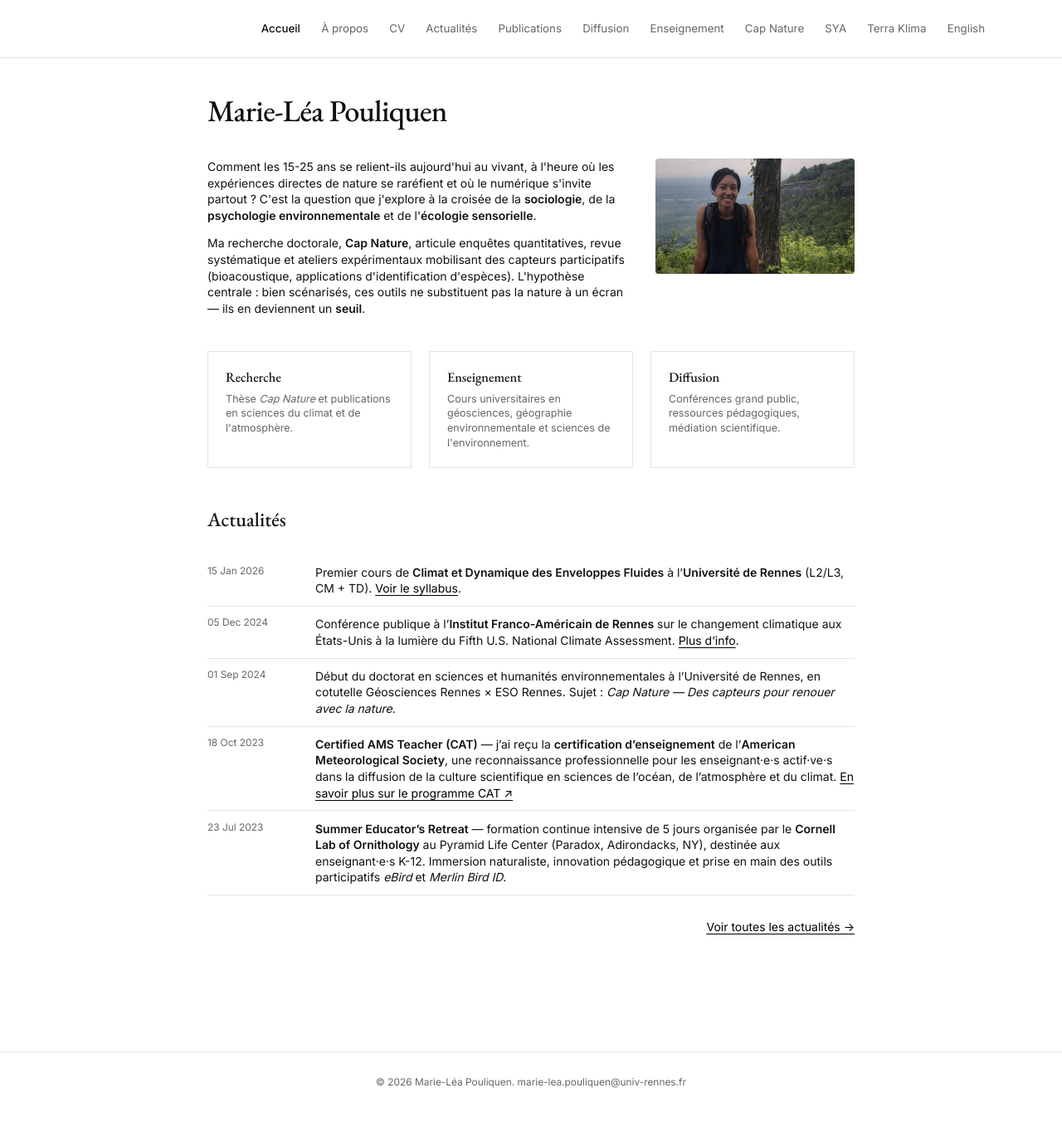
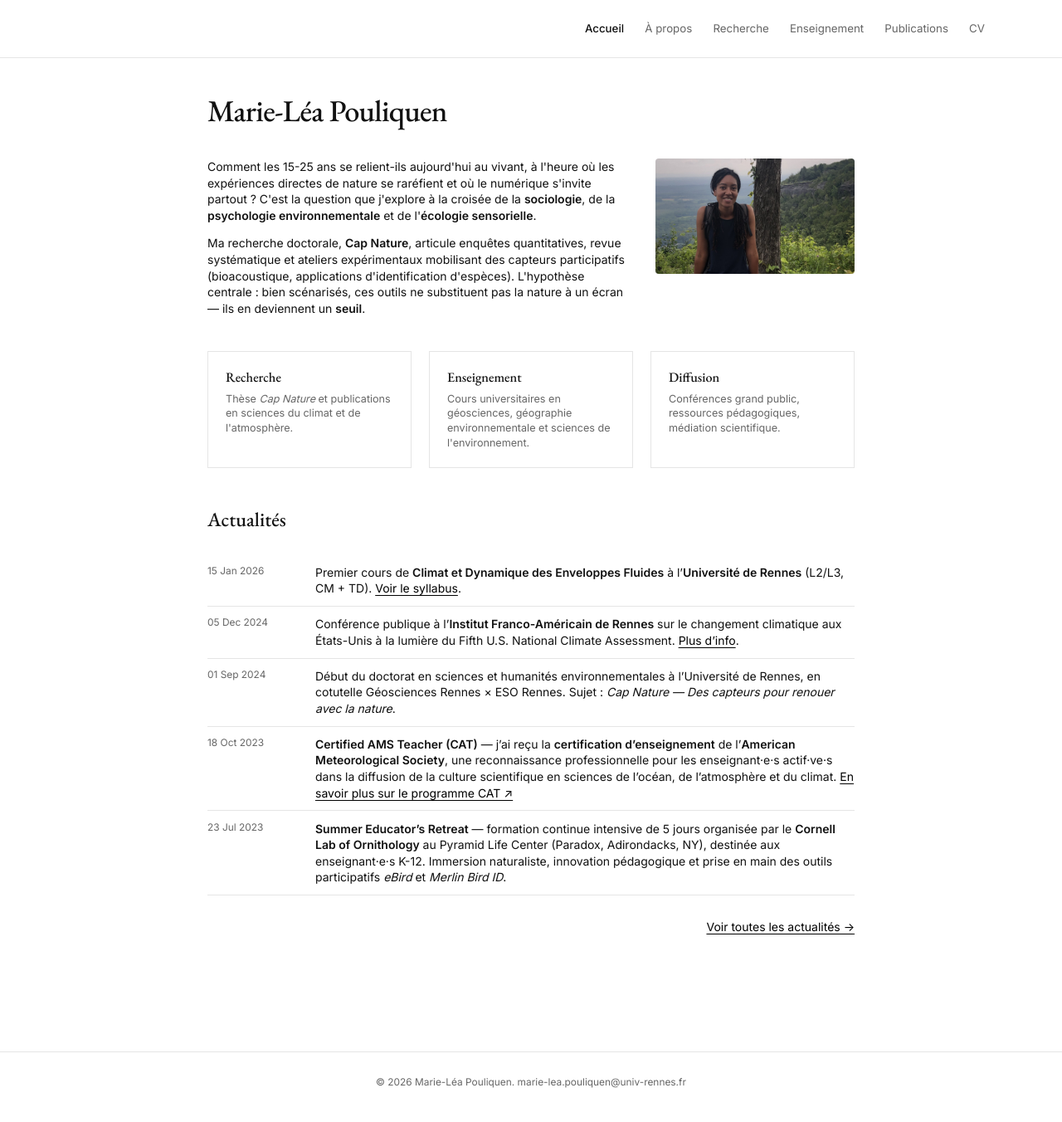
Before and after one commit to marieleapouliquen/marieleapouliquen.github.io, a Jekyll site: the page built from _pages/index.md, in a window 1280 px wide. Shown: the whole page at 83% size. Built offline with Jekyll 4.4.1, drawn with Linux system fonts in a browser that asks for light colours.

Commit message:
Update navigation.yml

```diff
--- a/_data/navigation.yml
+++ b/_data/navigation.yml
@@ -7,29 +7,14 @@
 - title: À propos
   url: /about/
 
-- title: CV
-  url: /cv/
+- title: Recherche
+  url: /recherche/
 
-- title: Actualités
-  url: /actualites/
+- title: Enseignement
+  url: /enseignement/
 
 - title: Publications
   url: /publications/
 
-- title: Diffusion
-  url: /diffusion/
-
-- title: Enseignement
-  url: /enseignement/
-
-- title: Cap Nature
-  url: /cap-nature/
-
-- title: SYA
-  url: /sya/
-
-- title: Terra Klima
-  url: /terra-klima/
-
-- title: English
-  url: /en/
+- title: CV
+  url: /cv/
```
